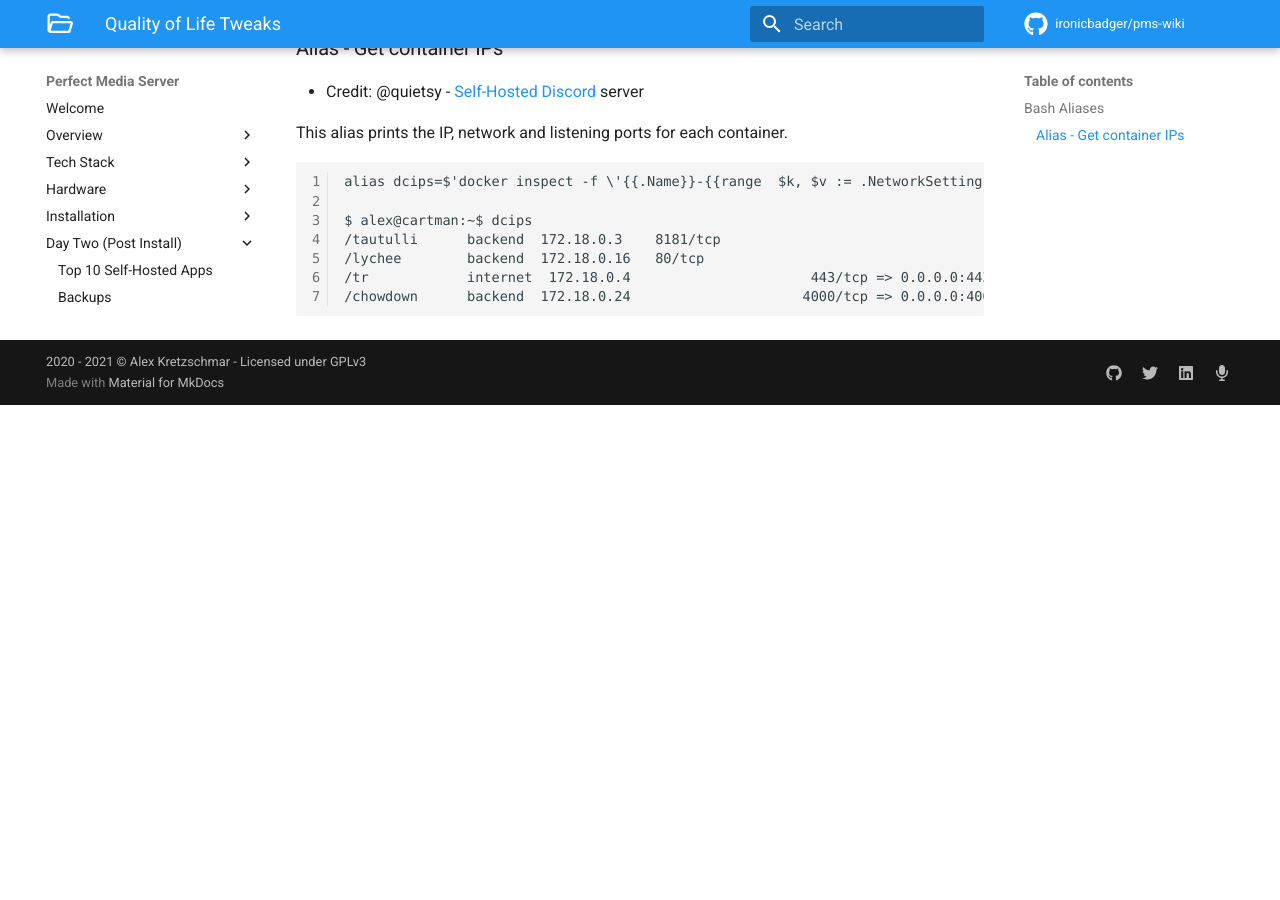
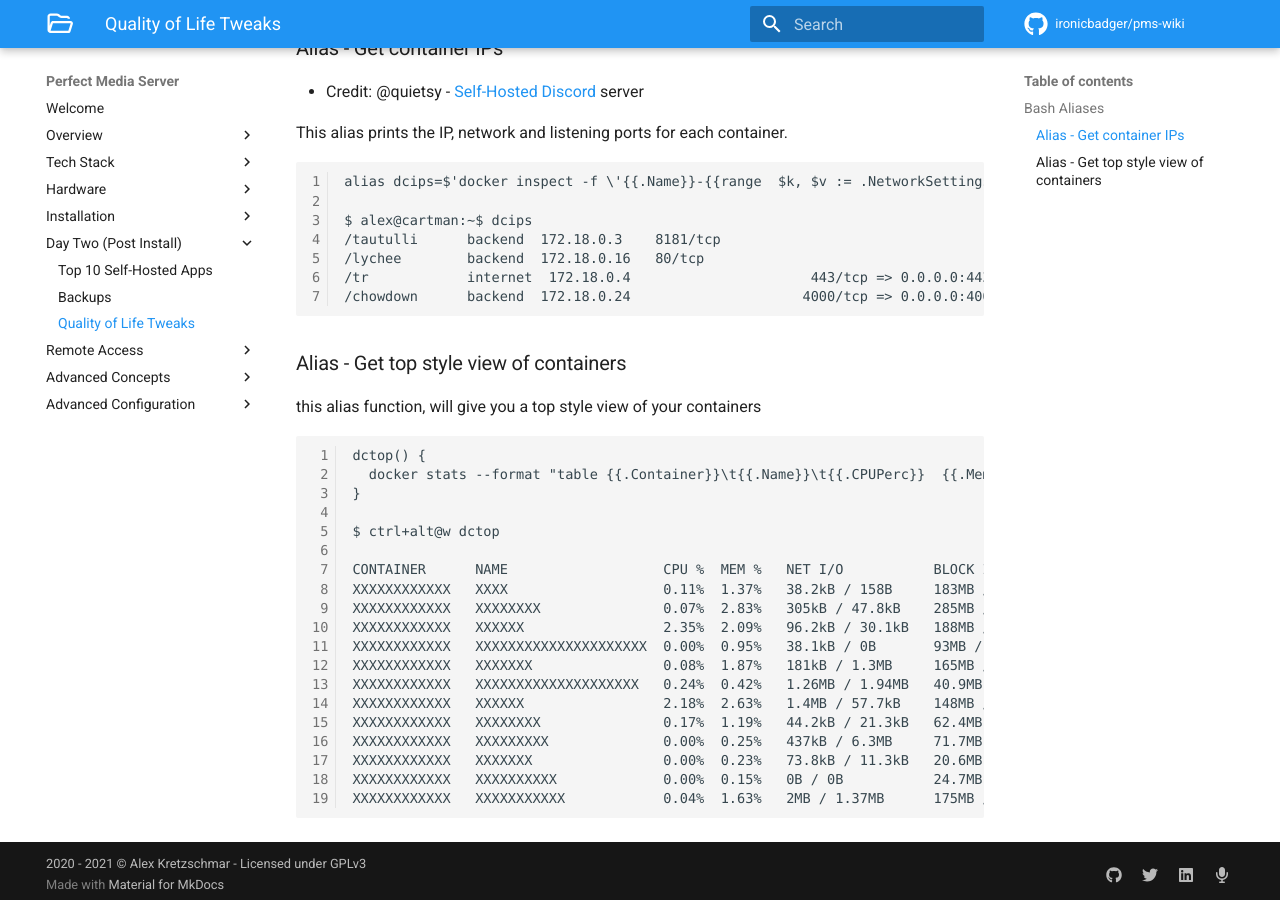
Before and after one commit to ironicbadger/pms-wiki, an MkDocs documentation site: the page built from docs/day-two/quality-of-life-tweaks.md, in a window 1280 px wide and 900 px high, scrolled down 578 px. Built offline with MkDocs 1.6.1 and Material for MkDocs 9.7.7, drawn with Linux system fonts in a browser that asks for light colours; some web fonts are replaced; comment, search, counter and statistics services are not loaded; before the commit the page ends 983 px from its top, so only the background shows below that.

Commit message:
Update quality-of-life-tweaks.md
this is a function i use to get a top style view of all my containers

````diff
--- a/docs/day-two/quality-of-life-tweaks.md
+++ b/docs/day-two/quality-of-life-tweaks.md
@@ -28,3 +28,28 @@ $ alex@cartman:~$ dcips
 /tr            internet  172.18.0.4                      443/tcp => 0.0.0.0:443 80/tcp => 0.0.0.0:80 8080/tcp => 0.0.0.0:8080
 /chowdown      backend  172.18.0.24                     4000/tcp => 0.0.0.0:4000
 ```
+
+### Alias - Get top style view of containers
+
+this alias function, will give you a top style view of your containers
+```
+dctop() {
+  docker stats --format "table {{.Container}}\t{{.Name}}\t{{.CPUPerc}}  {{.MemPerc}}\t{{.NetIO}}\t{{.BlockIO}}"
+}
+
+$ ctrl+alt@w dctop
+
+CONTAINER      NAME                   CPU %  MEM %   NET I/O           BLOCK I/O
+XXXXXXXXXXXX   XXXX                   0.11%  1.37%   38.2kB / 158B     183MB / 57.3kB
+XXXXXXXXXXXX   XXXXXXXX               0.07%  2.83%   305kB / 47.8kB    285MB / 26.6MB
+XXXXXXXXXXXX   XXXXXX                 2.35%  2.09%   96.2kB / 30.1kB   188MB / 3.65MB
+XXXXXXXXXXXX   XXXXXXXXXXXXXXXXXXXXX  0.00%  0.95%   38.1kB / 0B       93MB / 0B
+XXXXXXXXXXXX   XXXXXXX                0.08%  1.87%   181kB / 1.3MB     165MB / 57.3kB
+XXXXXXXXXXXX   XXXXXXXXXXXXXXXXXXXX   0.24%  0.42%   1.26MB / 1.94MB   40.9MB / 1.7MB
+XXXXXXXXXXXX   XXXXXX                 2.18%  2.63%   1.4MB / 57.7kB    148MB / 5.34MB
+XXXXXXXXXXXX   XXXXXXXX               0.17%  1.19%   44.2kB / 21.3kB   62.4MB / 1.08MB
+XXXXXXXXXXXX   XXXXXXXXX              0.00%  0.25%   437kB / 6.3MB     71.7MB / 1.01MB
+XXXXXXXXXXXX   XXXXXXX                0.00%  0.23%   73.8kB / 11.3kB   20.6MB / 41kB
+XXXXXXXXXXXX   XXXXXXXXXX             0.00%  0.15%   0B / 0B           24.7MB / 0B
+XXXXXXXXXXXX   XXXXXXXXXXX            0.04%  1.63%   2MB / 1.37MB      175MB / 172kB
+```
````
